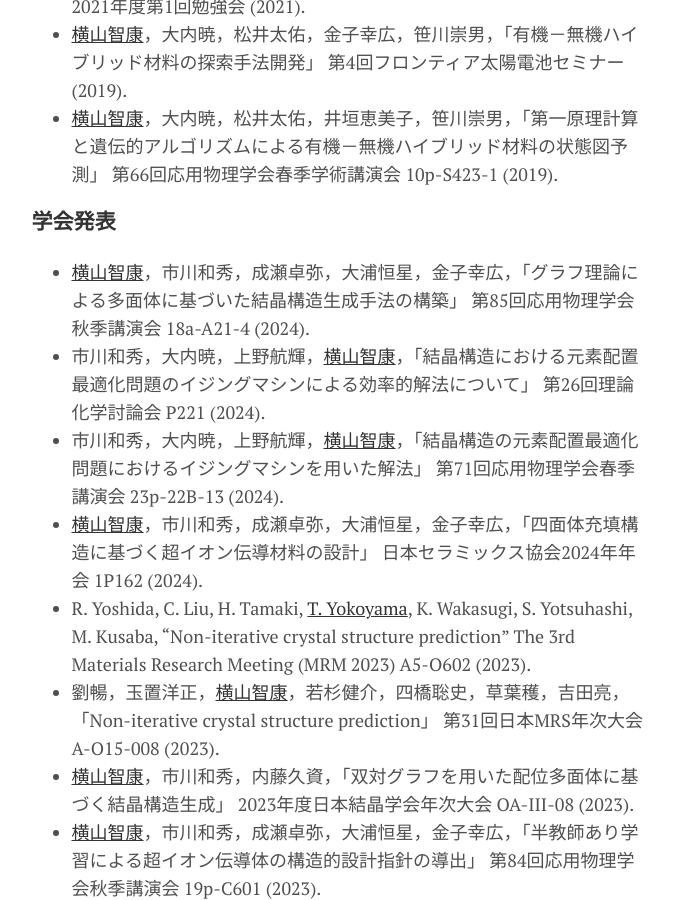
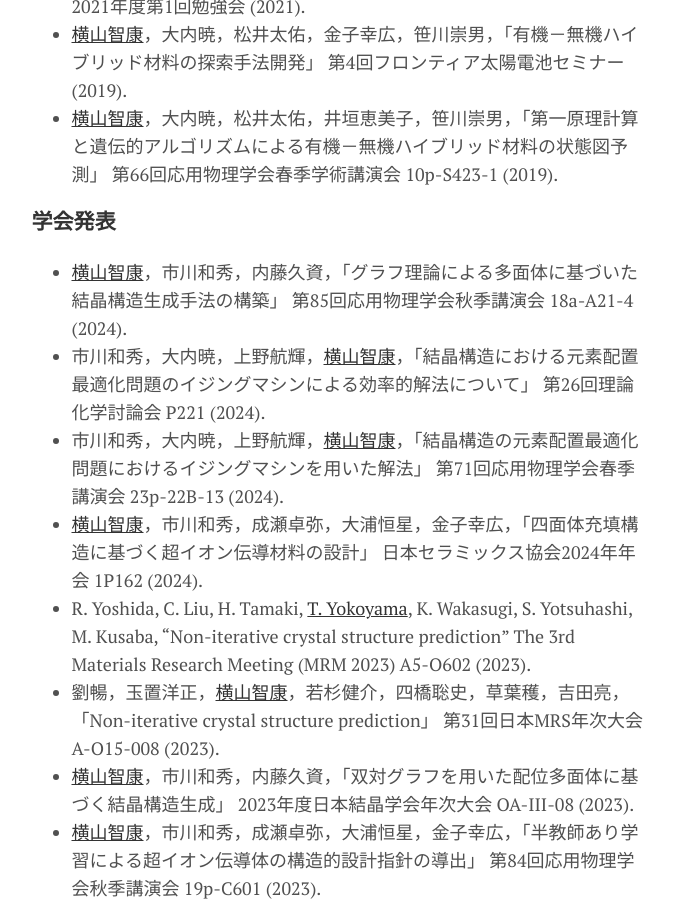
Before and after one commit to yokoyamatomoyasu/yokoyamatomoyasu.github.io, a Jekyll site: the page built from menu/about.md, in a window 1280 px wide and 900 px high, scrolled down 4612 px. Shown: the whole window, without its empty margins (301-974 px from the left). Built offline with Jekyll 4.4.1, drawn with Linux system fonts in a browser that asks for light colours.

Commit message:
GitHub pages site with Jekyll

```diff
--- a/menu/about.md
+++ b/menu/about.md
@@ -52,7 +52,7 @@
 - 日経クロステック，「[次世代太陽電池にわずか1年で革新　「10年に1人」の企業研究者](https://xtech.nikkei.com/atcl/nxt/column/18/01620/052000007/)」，2021年5月24日．
 
 ### 論文
-- K. Ichikawa, S. Ohuchi, K. Ueno, [T. Yokoyama](https://doi.org/10.1103/PhysRevResearch.6.033321), Accelerating Optimal Elemental Configuration Search in Crystal using Ising Machine. *Phys. Rev. Research* *2024*, 6, 033321.
+- K. Ichikawa, S. Ohuchi, K. Ueno, [T. Yokoyama](https://doi.org/10.1103/PhysRevResearch.6.033321), Accelerating Optimal Elemental Configuration Search in Crystal using Ising Machine. *Phys. Rev. Research* **2024**, 6, 033321.
 - [T. Yokoyama](https://pubs.acs.org/doi/10.1021/acs.cgd.3c01492), K. Ichikawa, H. Naito, Crystal Structure Generation Based on Polyhedra using Dual Periodic Graphs. *Cryst. Growth Des.* **2024**,  24 (5), 2168–2178.
 - [T. Yokoyama](https://doi.org/10.1021/acs.jpcc.1c01171), S. Ohuchi, T. Matsui, Y. Kaneko, T. Sasagawa, Low-Cost Computing of the Thermophysical Properties of Organic-Inorganic Halide Perovskites by Density Functional Theory Combined with the Three-Dimensional Reference Interaction Site Method. *J. Phys. Chem. C* **2021**, 125 (12), 6601-6610.
 - [T. Yokoyama](https://doi.org/10.1021/acs.jpclett.1c00087), S. Ohuchi, E. Igaki, T. Matsui, Y. Kaneko, T. Sasagawa, An Efficient Ab Initio Scheme for Discovering Organic-Inorganic Hybrid Materials by Using Genetic Algorithms. *J. Phys. Chem. Lett.* **2021**, 12 (8), 2023-2028.
@@ -93,7 +93,7 @@
 - [横山智康](https://doi.org/10.11470/jsapmeeting.2019.1.0_1863)，大内暁，松井太佑，井垣恵美子，笹川崇男，「第一原理計算と遺伝的アルゴリズムによる有機－無機ハイブリッド材料の状態図予測」 第66回応用物理学会春季学術講演会 10p-S423-1 (2019).
 
 ### 学会発表
-- [横山智康](https://pub.confit.atlas.jp/ja/event/jsap2024a/presentation/18a-A21-4)，市川和秀，成瀬卓弥，大浦恒星，金子幸広，「グラフ理論による多面体に基づいた結晶構造生成手法の構築」 第85回応用物理学会秋季講演会 18a-A21-4 (2024).
+- [横山智康](https://pub.confit.atlas.jp/ja/event/jsap2024a/presentation/18a-A21-4)，市川和秀，内藤久資，「グラフ理論による多面体に基づいた結晶構造生成手法の構築」 第85回応用物理学会秋季講演会 18a-A21-4 (2024).
 - 市川和秀，大内暁，上野航輝，[横山智康](https://www2.ccs.tsukuba.ac.jp/people/theochem26/assets/pdf/program_list.pdf)，「結晶構造における元素配置最適化問題のイジングマシンによる効率的解法について」 第26回理論化学討論会 P221 (2024).
 - 市川和秀，大内暁，上野航輝，[横山智康](https://pub.confit.atlas.jp/ja/event/jsap2024s/presentation/23p-22B-13)，「結晶構造の元素配置最適化問題におけるイジングマシンを用いた解法」 第71回応用物理学会春季講演会 23p-22B-13 (2024).
 - [横山智康](https://nenkai2024.ceramic.or.jp/program)，市川和秀，成瀬卓弥，大浦恒星，金子幸広，「四面体充填構造に基づく超イオン伝導材料の設計」 日本セラミックス協会2024年年会 1P162 (2024).
```
